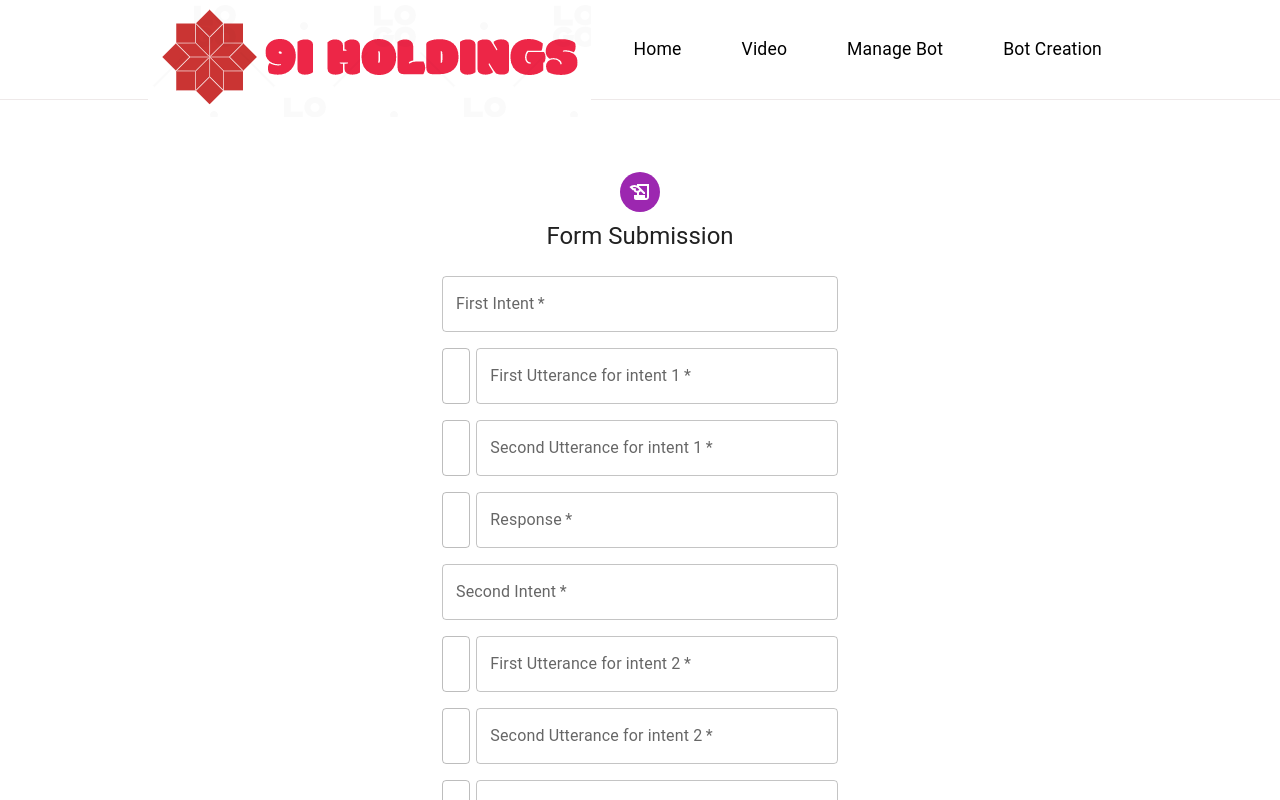
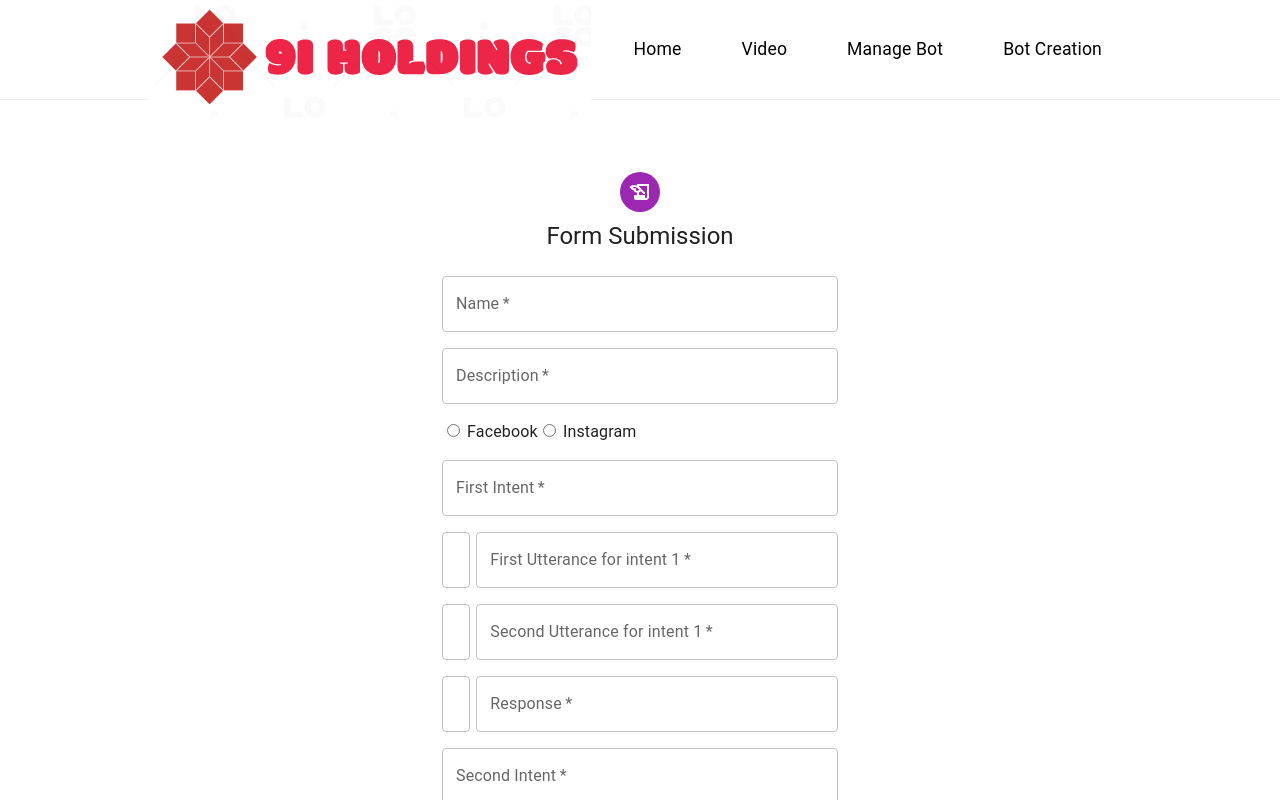
Before and after one commit to markov-holdings/ftm-hack, a React (Create React App) app in the folder frontend/: page /user/createBot in a window 1280 px wide. Shown: the top 800 px of the page. Built offline with nearby package versions, Linux system fonts and the light colour scheme.

Commit message:
update: createbot post request

```diff
--- a/frontend/src/pages/CreateBotPage/CreateBotPage.jsx
+++ b/frontend/src/pages/CreateBotPage/CreateBotPage.jsx
@@ -8,7 +8,7 @@ import FormControlLabel from '@mui/material/FormControlLabel';
 import Checkbox from '@mui/material/Checkbox';
 import Link from '@mui/material/Link';
 import Grid from '@mui/material/Grid';
-import Box from '@mui/material/Box';
+import {Box} from '@mui/material';
 import HistoryEduIcon from '@mui/icons-material/HistoryEdu';
 import Typography from '@mui/material/Typography';
 import Container from '@mui/material/Container';
@@ -18,7 +18,7 @@ import { AdapterDayjs } from '@mui/x-date-pickers/AdapterDayjs';
 import { LocalizationProvider } from '@mui/x-date-pickers/LocalizationProvider';
 import { DatePicker } from '@mui/x-date-pickers/DatePicker';
 
-import { useState } from 'react';
+import { useState, useEffect } from 'react';
 import Popup from './Popup';
 
 function Copyright(props) {
@@ -66,37 +66,78 @@ const theme = createTheme();
 
 export default function CreateBotPage() {
 
-  const handleSubmit = async (event) => {
-    event.preventDefault();
-    const new_request = new Request(
-      `http://127.0.0.1:8000/api/chatbot/`,
+  const URL = 'http://127.0.0.1:8000/api/chatbot/'
+
+  const postData = async (event) => {
+    const response = await fetch(URL, {
+      method: 'POST',
+      headers: {
+        'Content-Type': 'application/json'
+      },
+      body: JSON.stringify({"name": name,
+                            "social_media_type": "instagram",
+                            "description":description,
+                            "chatbot_intents": [
                               {
-          body: JSON.stringify({firstIntent,
-                                secondIntent,
-                                firstUtteranceFirstIntent,
-                                secondUtteranceFirstIntent,
-                                firstResponse,
-                                firstUtteranceSecondIntent,
-                                secondUtteranceSecondIntent,
-                                secondResponse}),
-          headers:{
-              'Content-Type':'Application/Json'
+                                  "name": firstIntent,
+                                  "utterances": [{"content":firstUtteranceFirstIntent}, {"content":secondUtteranceFirstIntent}],
+                                  "slots": [{"content":firstResponse}],
                               },
-          method: 'POST'
+                              {
+                                  "name": secondIntent,
+                                  "utterances": [{"content":firstUtteranceSecondIntent}, {"content":secondUtteranceSecondIntent}],
+                                  "slots": [{"content":secondResponse}],
                               }
-    );
+                            ]})
+    });
 
-    const response = await fetch(new_request);
-
-    const data = await response.json()
-
+    const data = await response.json
     if (response.ok) {
             console.log(data)
         } else {
             console.log('Failed Network Request')
         }
-  };
+    return response.json();
+  }
+
+  // const handleSubmit = async (event) => {
+  //   event.preventDefault();
+  //   const new_request = new Request(
+  //     `http://127.0.0.1:8000/api/chatbot/`,
+  //     {
+  //         body: JSON.stringify({firstIntent,
+  //                               secondIntent,
+  //                               firstUtteranceFirstIntent,
+  //                               secondUtteranceFirstIntent,
+  //                               firstResponse,
+  //                               firstUtteranceSecondIntent,
+  //                               secondUtteranceSecondIntent,
+  //                               secondResponse}),
+  //         headers:{
+  //             'Content-Type':'Application/Json'
+  //         },
+  //         method: 'POST'
+  //     }
+  //   );
+
+  //   const response = await fetch(new_request);
+
+  //   const data = await response.json()
+
+  //   if (response.ok) {
+  //       console.log(data)
+  //   } else {
+  //       console.log('Failed Network Request')
+  //   }
+  // };
+
+
+
   const [isOpen, setIsOpen] = useState(false);
+
+  const [name, setName] = useState('');
+  const [description, setDescription] = useState('');
+
   const [firstIntent, setFirstIntent] = useState('');
   const [secondIntent, setSecondIntent] = useState('');
   const [firstUtteranceFirstIntent, setFirstUtteranceFirstIntent] = useState('');
@@ -156,9 +197,35 @@ export default function CreateBotPage() {
             </div>
         </div> */}
 
-          <Box component="form" noValidate onSubmit={handleSubmit} sx={{ mt: 3 }}>
+          <Box component="form" noValidate onSubmit={postData} sx={{ mt: 3 }}>
           <Grid container spacing={2}>
-
+            <Grid item xs={12}>
+                <TextField
+                  required
+                  fullWidth
+                  id="name"
+                  label="Name"
+                  name="name"
+                  autoComplete="name"
+                  onChange = {(e) => setName(e.target.value)}
+                />
+              </Grid>
+            <Grid item xs={12}>
+                <TextField
+                  required
+                  fullWidth
+                  id="description"
+                  label="Description"
+                  name="description"
+                  autoComplete="description"
+                  onChange = {(e) => setDescription(e.target.value)}
+                  />
+                </Grid>
+              <Grid item xs={12}>
+                {/* <p>Gender: </p> */}
+                <input type="radio" value="facebook" name="social media" /> Facebook
+                <input type="radio" value="instagram" name="social media" /> Instagram
+              </Grid>
               <Grid item xs={12}>
                 <TextField
                   required
```
Also changed, not shown: 1 other file (tests, documents, lock files or other folders). Lines whose indentation alone changed are shown as unchanged.
